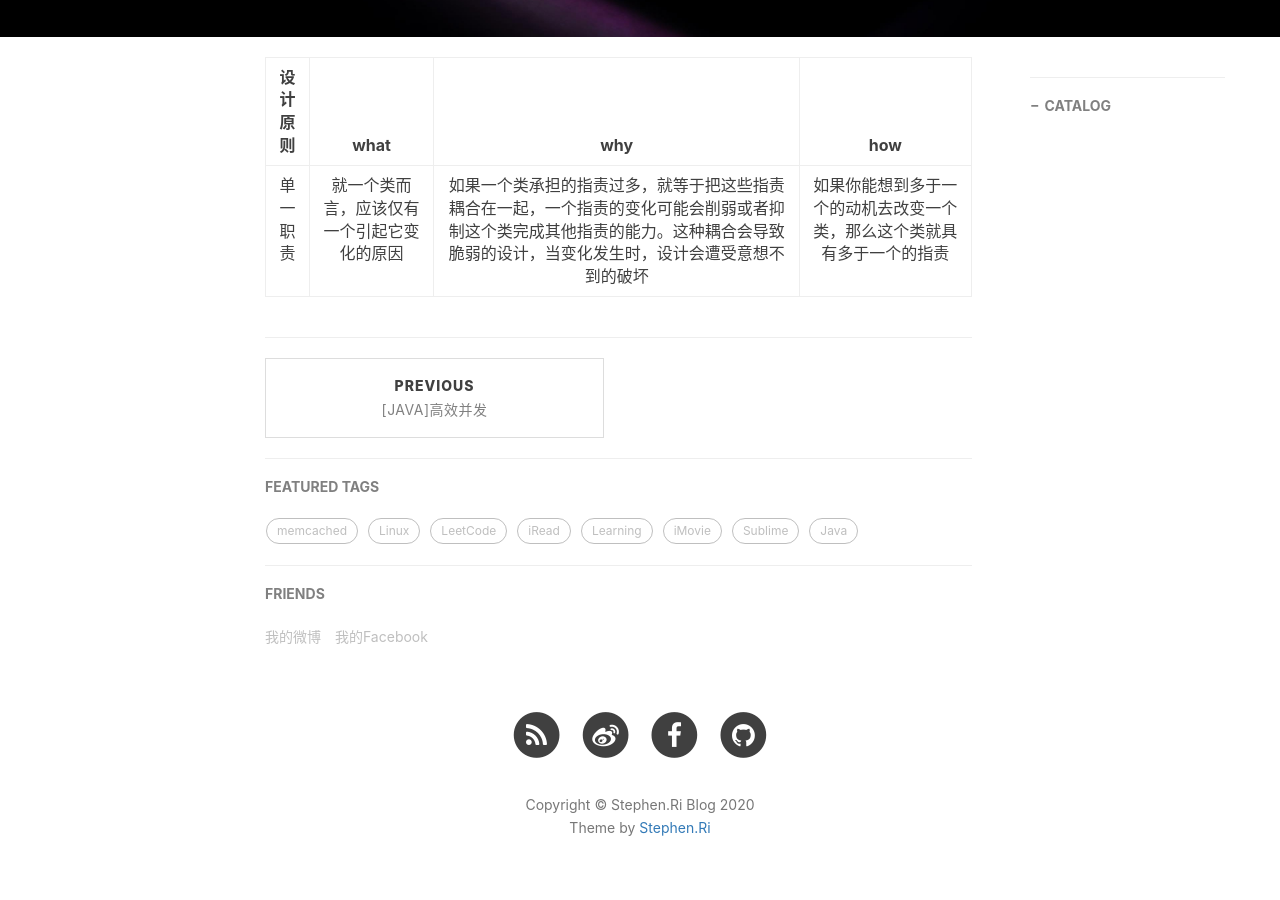
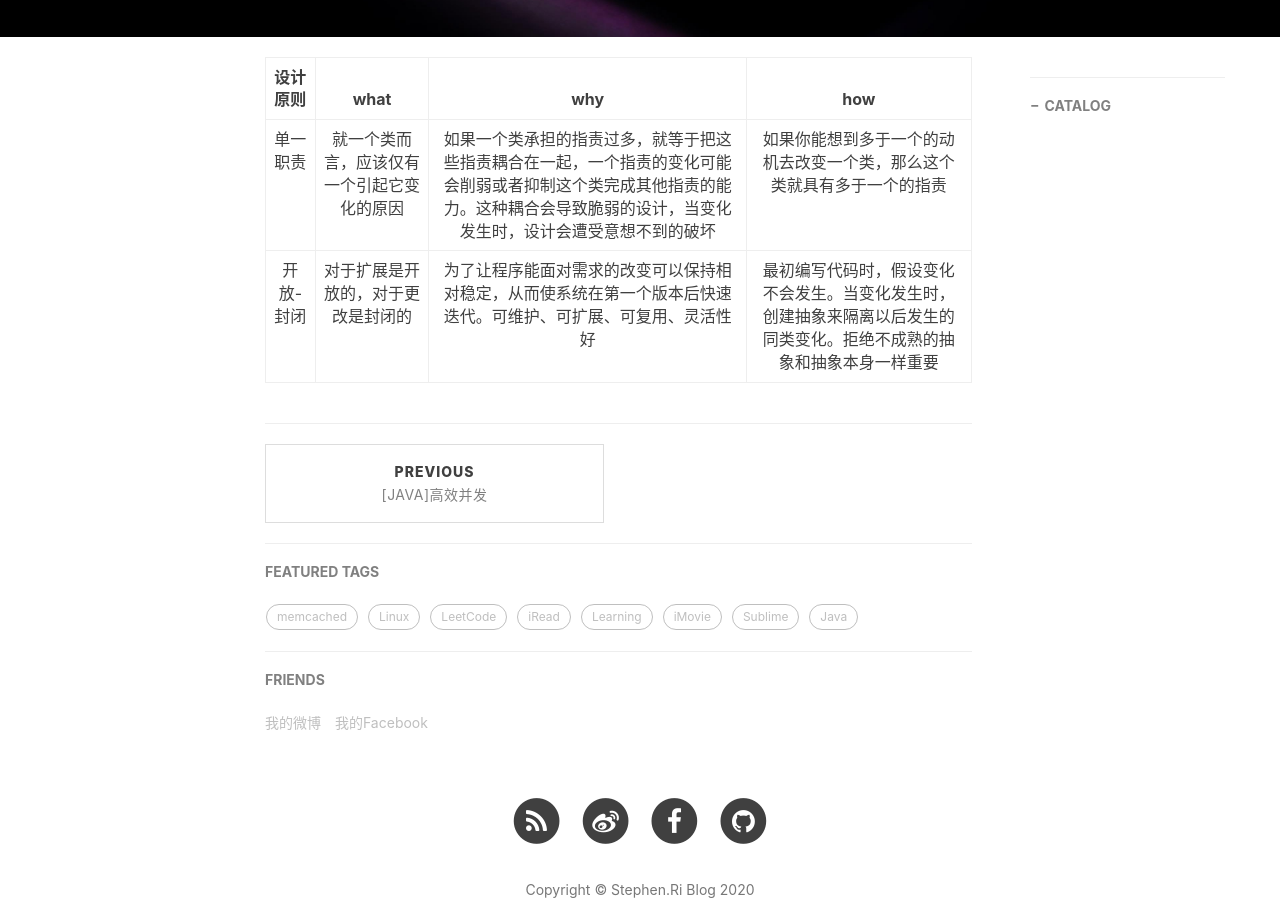
Before and after one commit to StephenRi/StephenRi.github.io, a Jekyll site: the page built from _posts/2020-05-21-[Java]设计原则.md, in a window 1280 px wide and 900 px high, scrolled down 486 px. Built offline with Jekyll 4.4.1, drawn with Linux system fonts in a browser that asks for light colours; nearby versions of some CDN libraries; comment, search, counter and statistics services are not loaded.

Commit message:
Update 2020-05-21-[Java]设计原则.md

```diff
--- a/_posts/2020-05-21-[Java]设计原则.md
+++ b/_posts/2020-05-21-[Java]设计原则.md
@@ -11,5 +11,6 @@ tags:
 ---
 
 | 设计原则 | what | why | how |
-| :---: | :---: | :---: | :---: |
+| :-: | :-: | :-: | :-: |
 | 单一职责 | 就一个类而言，应该仅有一个引起它变化的原因 | 如果一个类承担的指责过多，就等于把这些指责耦合在一起，一个指责的变化可能会削弱或者抑制这个类完成其他指责的能力。这种耦合会导致脆弱的设计，当变化发生时，设计会遭受意想不到的破坏 | 如果你能想到多于一个的动机去改变一个类，那么这个类就具有多于一个的指责 |
+| 开放-封闭 | 对于扩展是开放的，对于更改是封闭的 | 为了让程序能面对需求的改变可以保持相对稳定，从而使系统在第一个版本后快速迭代。可维护、可扩展、可复用、灵活性好 | 最初编写代码时，假设变化不会发生。当变化发生时，创建抽象来隔离以后发生的同类变化。拒绝不成熟的抽象和抽象本身一样重要 |
```
